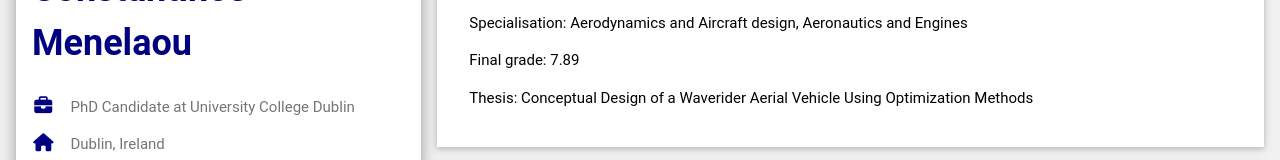
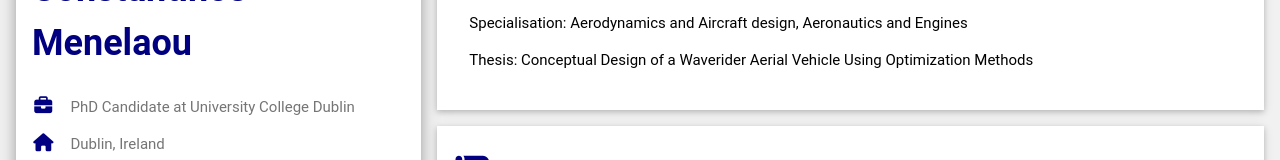
Before and after one commit to konmenel/konmenel.github.io, a plain HTML site: page index.html in a window 1280 px wide. Shown: the part 562-722 px from the top of the page. Drawn offline with Linux system fonts and the light colour scheme.

Commit message:
remove grade

```diff
--- a/index.html
+++ b/index.html
@@ -161,7 +161,7 @@
           <h6 class="w3-text-navy"><i class="fa fa-calendar-days fa-fw w3-margin-right"></i>2015 – 2020</h6>
           <p>Mechanical Engineering with integrated Masters</p>
           <p>Specialisation: Aerodynamics and Aircraft design, Aeronautics and Engines</p>
-          <p>Final grade: 7.89</p>
+          <!-- <p>Final grade: 7.89</p> -->
           <p>Thesis: Conceptual Design of a Waverider Aerial Vehicle Using Optimization Methods</p>
         </div>
         <br>
```
